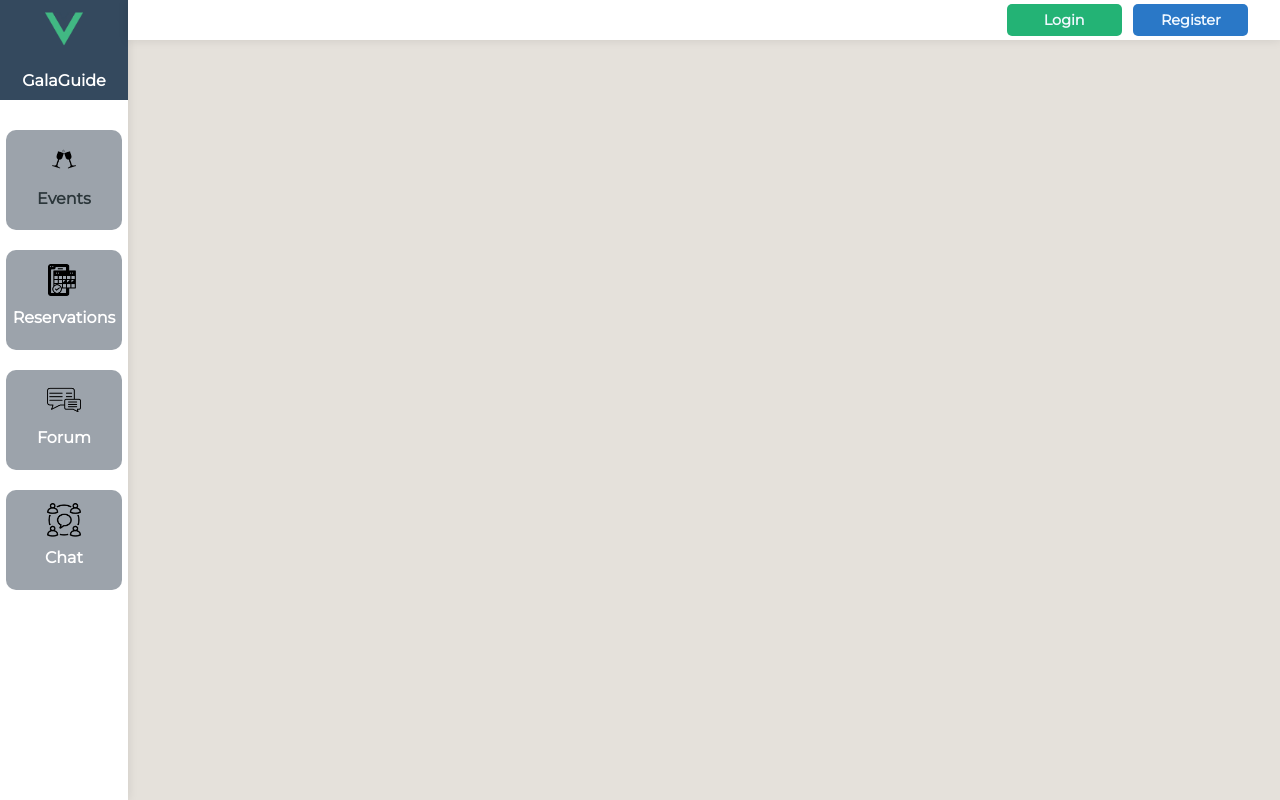
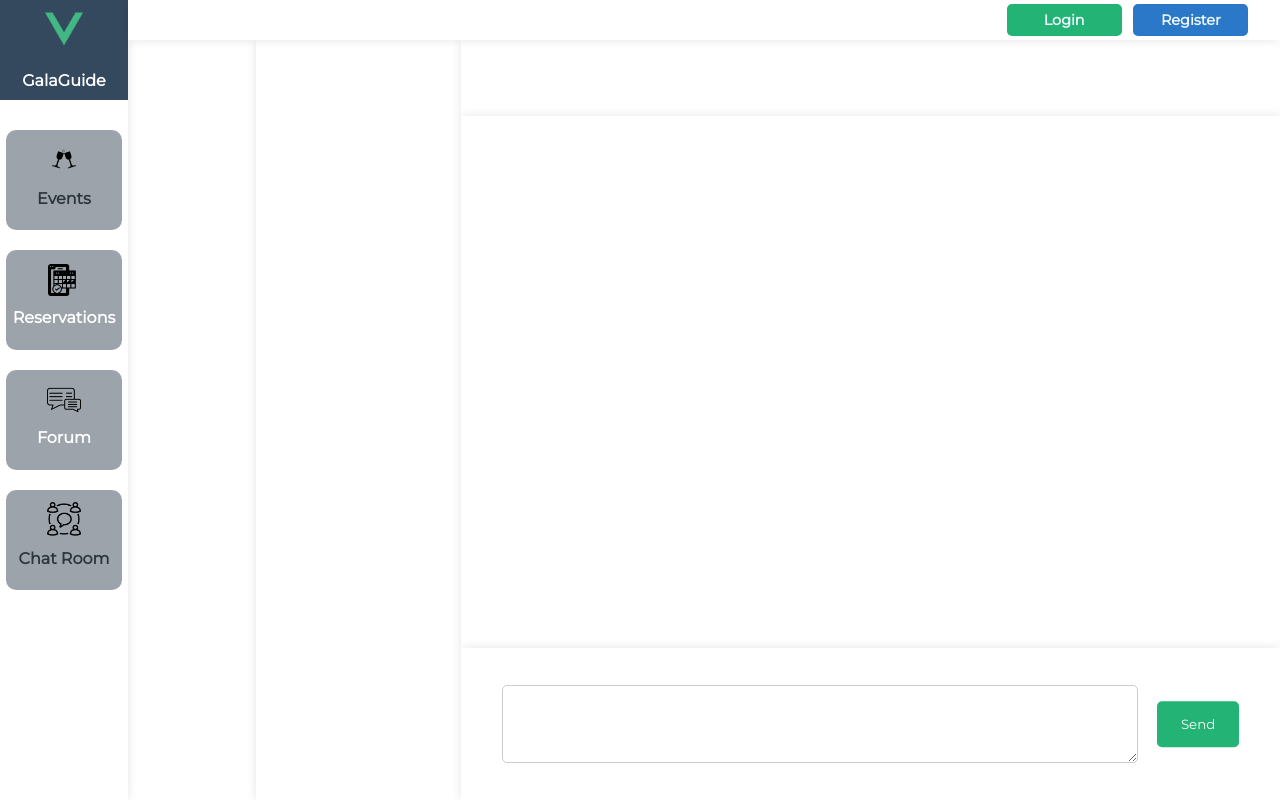
Before and after one commit to sustech-cs304/galaguide, a Vue app in the folder galaguide/: page /chatroom in a window 1280 px wide. Built offline with nearby package versions, Linux system fonts and the light colour scheme; what v-calendar, vue3-marquee would draw is missing.

Commit message:
Add chat room & fix footer display problem

```diff
--- a/galaguide/src/App.vue
+++ b/galaguide/src/App.vue
@@ -173,7 +173,7 @@ onMounted(() => {
         </div>
     </div>
 
-    <LeftSideBar/>
+    <LeftSideBar :role="role"/>
 
     <GlobeFooter/>
 
--- /dev/null
+++ b/galaguide/src/components/chatroom/ChatRoom.vue
@@ -0,0 +1,143 @@
+<script setup>
+import { ref, onMounted } from "vue";
+
+const inputText = ref("");
+
+onMounted(() => {
+    document.querySelector("#footer").style.display = "none";
+});
+</script>
+
+<template>
+    <div id="chat-room">
+        <div id="left-chat-room-bar"></div>
+        <div id="main-chat-room">
+            <div id="group-details"></div>
+            <div id="group-chat">
+                <div id="pinned"></div>
+                <div id="chat-box"></div>
+                <div id="bottom-input">
+                    <textarea v-model="inputText" rows="4" id="input-box"></textarea>
+                    <button id="send-button">Send</button>
+                </div>
+            </div>
+        </div>
+    </div>
+</template>
+
+<style scoped>
+#chat-room {
+    display: flex;
+    justify-content: space-between;
+    align-items: flex-start;
+    height: 100%;
+}
+
+#left-chat-room-bar {
+    position: fixed;
+    top: 5%;
+    left: 10%;
+    width: 10%;
+    height: 95%;
+    background-color: white;
+    box-shadow: 0 0 10px rgba(0, 0, 0, 0.1);
+    overflow: hidden;
+}
+
+#main-chat-room {
+    position: absolute;
+    top: 5%;
+    left: 20%;
+    width: 80%;
+    height: 95%;
+    background-color: white;
+    box-shadow: 0 0 10px rgba(0, 0, 0, 0.1);
+    overflow: hidden;
+}
+
+#group-details {
+    position: absolute;
+    top: 0;
+    left: 0;
+    width: 20%;
+    height: 100%;
+    background-color: white;
+    box-shadow: 0 0 10px rgba(0, 0, 0, 0.1);
+    overflow: hidden;
+}
+
+#group-chat {
+    position: absolute;
+    top: 0;
+    left: 20%;
+    width: 80%;
+    height: 100%;
+    background-color: white;
+    box-shadow: 0 0 10px rgba(0, 0, 0, 0.1);
+    overflow: hidden;
+}
+
+#pinned {
+    position: absolute;
+    top: 0;
+    left: 0;
+    width: 100%;
+    height: 10%;
+    background-color: white;
+    box-shadow: 0 0 10px rgba(0, 0, 0, 0.1);
+    overflow: hidden;
+}
+
+#chat-box {
+    position: absolute;
+    top: 10%;
+    left: 0;
+    width: 100%;
+    height: 70%;
+    background-color: white;
+    box-shadow: 0 0 10px rgba(0, 0, 0, 0.1);
+    overflow: hidden;
+}
+
+#bottom-input {
+    position: absolute;
+    bottom: 0;
+    left: 0%;
+    width: 100%;
+    height: 20%;
+    background-color: white;
+    box-shadow: 0 0 10px rgba(0, 0, 0, 0.1);
+    overflow: hidden;
+}
+
+#input-box {
+    position: absolute;
+    top: 50%;
+    left: 5%;
+    width: 75%;
+    height: 50%;
+    border-radius: 5px;
+    border: 1px solid #ccc;
+    padding: 0 10px;
+    transform: translateY(-50%);
+}
+
+#send-button {
+    position: absolute;
+    top: 50%;
+    left: 85%;
+    width: 10%;
+    height: 30%;
+    border-radius: 5px;
+    border: none;
+    background-color: #23b375;
+    color: white;
+    cursor: pointer;
+    transform: translateY(-50%);
+    font-family: 'Montserrat', sans-serif;
+}
+
+#send-button:hover {
+    background-color: #1f9e64;
+}
+</style>
--- a/galaguide/src/components/events/EventCenter.vue
+++ b/galaguide/src/components/events/EventCenter.vue
@@ -49,7 +49,14 @@ export default {
     toggleFavorite(event) {
       event.isFavorite = !event.isFavorite;
     },
+    hideFooter() {
+      const footer = document.querySelector('#footer');
+      footer.style.display = 'none';
+    },
   },
+  mounted() {
+    this.hideFooter()
+  }
 };
 </script>
 <!--
--- a/galaguide/src/components/globe/LeftSideBar.vue
+++ b/galaguide/src/components/globe/LeftSideBar.vue
@@ -1,4 +1,9 @@
 <script setup>
+import { defineProps } from 'vue'
+
+defineProps({
+    role: Number
+})
 </script>
 
 <template>
@@ -8,7 +13,9 @@
             <h1 style="color: white;">GalaGuide</h1></router-link>
         </div>
         <div class="bar-options" style="top: 120px;">
-            <router-link to="/events"><img src="../../assets/events.png" alt="events.png" style="width: 30%; height: auto;" />
+            <router-link to="/events" v-if="role > 0"><img src="../../assets/events.png" alt="events.png" style="width: 30%; height: auto;" />
+            <h1>Events</h1></router-link>
+            <router-link to="/login" v-else><img src="../../assets/events.png" alt="events.png" style="width: 30%; height: auto;" />
             <h1>Events</h1></router-link>
         </div>
         <div class="bar-options" style="top: 240px;">
@@ -20,8 +27,10 @@
             <h1>Forum</h1>
         </div>
         <div class="bar-options" style="top: 480px;">
-            <img src="../../assets/chat.png" alt="chat.png" style="width: 30%; height: auto;" />
-            <h1>Chat</h1>
+            <router-link to="/chatroom" v-if="role > 0"><img src="../../assets/chat.png" alt="chat.png" style="width: 30%; height: auto;" />
+            <h1>Chat Room</h1></router-link>
+            <router-link to="/login" v-else><img src="../../assets/chat.png" alt="chat.png" style="width: 30%; height: auto;" />
+            <h1>Chat Room</h1></router-link>
         </div>
     </div>
 </template>
--- a/galaguide/src/router.js
+++ b/galaguide/src/router.js
@@ -26,6 +26,11 @@ const routes = [
         name: 'EventCenter',
         component: () => import( /* webpackChunkName: "events" */ './components/events/EventCenter.vue')
     },
+    {
+        path: '/chatroom',
+        name: 'ChatRoom',
+        component: () => import( /* webpackChunkName: "chatroom" */ './components/chatroom/ChatRoom.vue')
+    }
 ]
 
 const router = createRouter({
```
